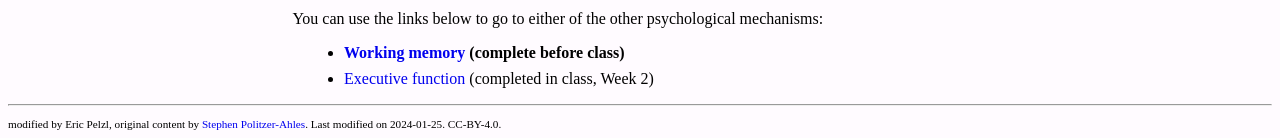
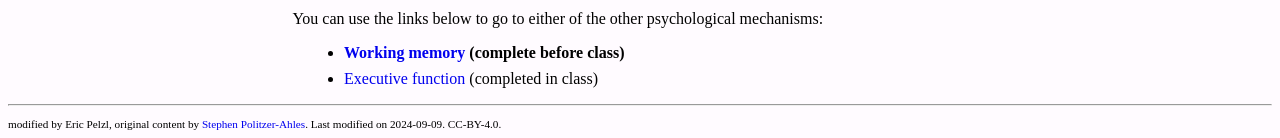
Before and after one commit to puzzl-e/cbs592, a plain HTML site: page PsychologicalMechanisms/top-down-vs-bottom-up-processing.html in a window 1280 px wide. Shown: the part 1546-1684 px from the top of the page. Drawn offline with nearby package versions, Linux system fonts and the light colour scheme; some packages are replaced by stand-ins of ours.

Commit message:
Update top-down-vs-bottom-up-processing.html

```diff
--- a/PsychologicalMechanisms/top-down-vs-bottom-up-processing.html
+++ b/PsychologicalMechanisms/top-down-vs-bottom-up-processing.html
@@ -65,7 +65,7 @@
 
 <ul class="center">
 	<li><strong><a href="working-memory.html">Working memory</a>&nbsp;(complete before class)</strong></li>
-	<li><a href="executive-function.html">Executive function</a>&nbsp;(completed in class, Week 2)</li>
+	<li><a href="executive-function.html">Executive function</a>&nbsp;(completed in class)</li>
 </ul>
 <script>
 var coll = document.getElementsByClassName("collapsible");
@@ -85,6 +85,6 @@ for (i = 0; i < coll.length; i++) {
 </script>
 
 <hr />
-<p class="mini">modified by Eric Pelzl, original content by <a href="https://www.polyu.edu.hk/cbs/sjpolit/">Stephen Politzer-Ahles</a>. Last modified on 2024-01-25. CC-BY-4.0.</p>
+<p class="mini">modified by Eric Pelzl, original content by <a href="https://www.polyu.edu.hk/cbs/sjpolit/">Stephen Politzer-Ahles</a>. Last modified on 2024-09-09. CC-BY-4.0.</p>
 </body>
 </html>
```
